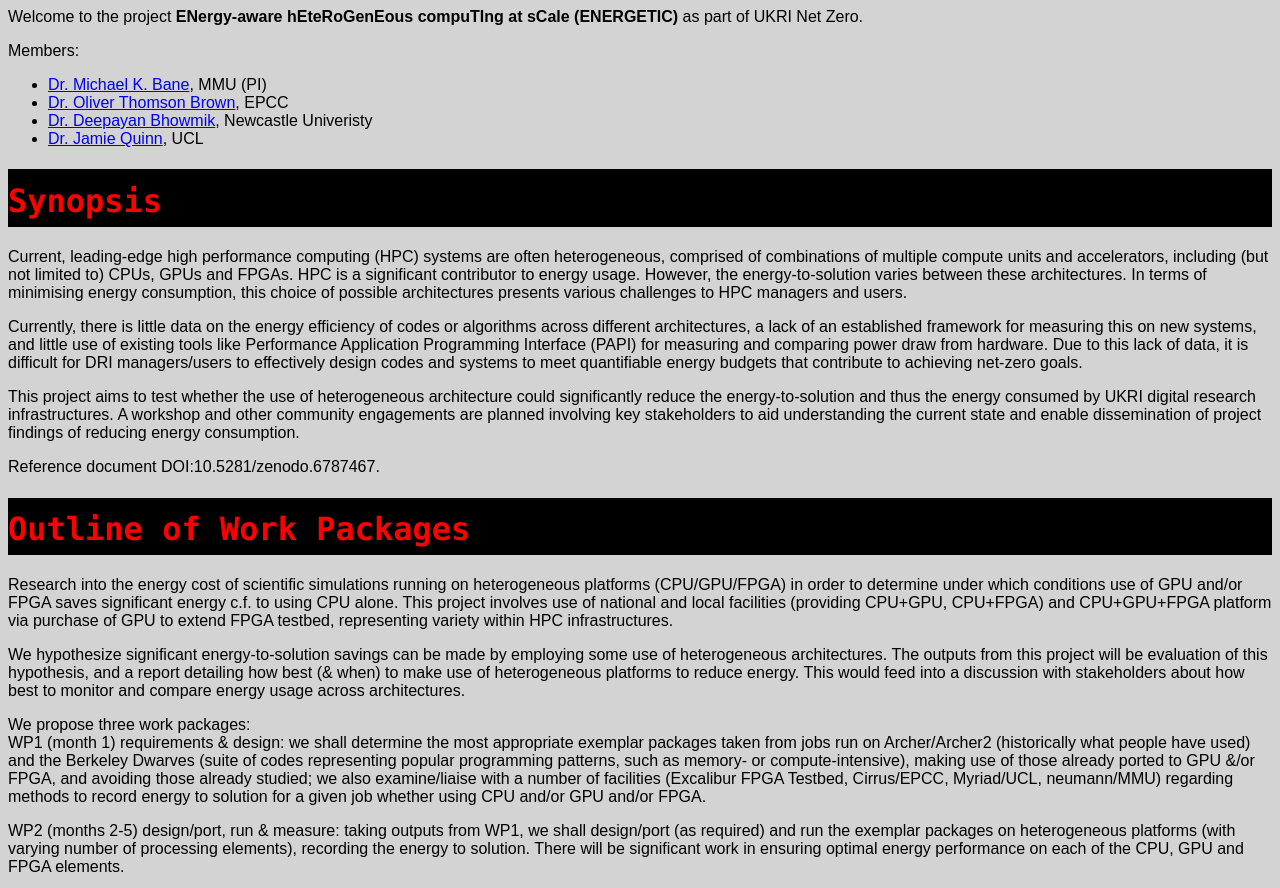
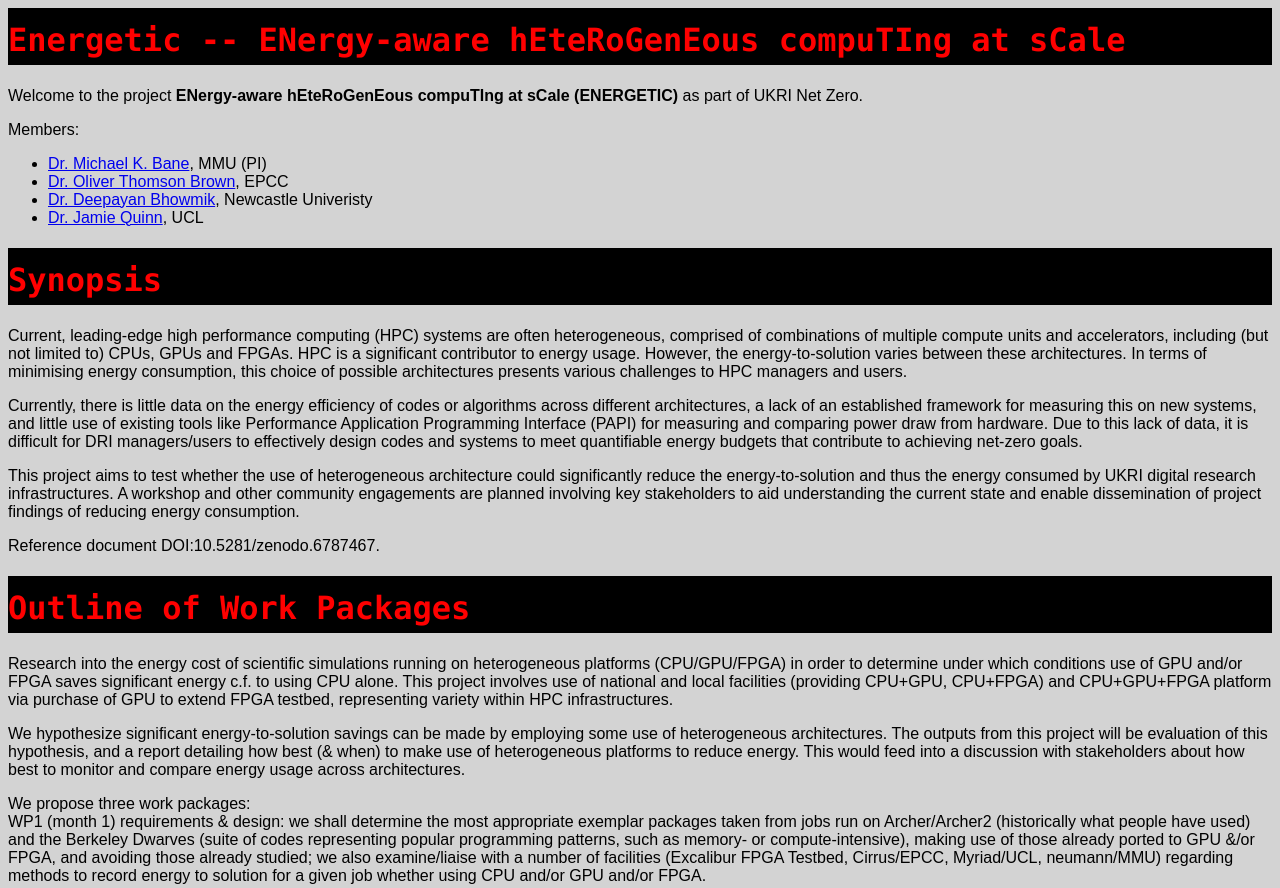
Before and after one commit to ukri-netzero-energetic/ukri-netzero-energetic.github.io, a plain HTML site: page index.html in a window 1280 px wide. Shown: the top 888 px of the page. Drawn offline with Linux system fonts and the light colour scheme.

Commit message:
added requisite title

```diff
--- a/index.html
+++ b/index.html
@@ -4,6 +4,7 @@
     <link rel="stylesheet" href="https://ukri-netzero-energetic.github.io/energetic.css">
   </head>
   <body>
+    <h1>Energetic -- ENergy-aware hEteRoGenEous compuTIng at sCale</h1>
   Welcome to the project <b>ENergy-aware hEteRoGenEous compuTIng at sCale (ENERGETIC)</b> as part of UKRI Net Zero.
   <p>
     Members:<ul>
```
